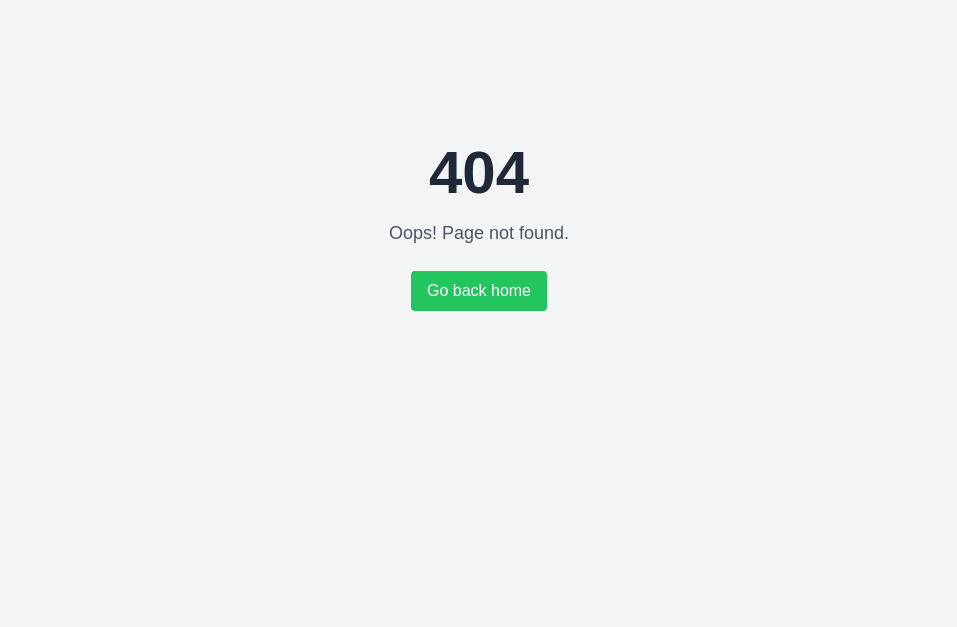
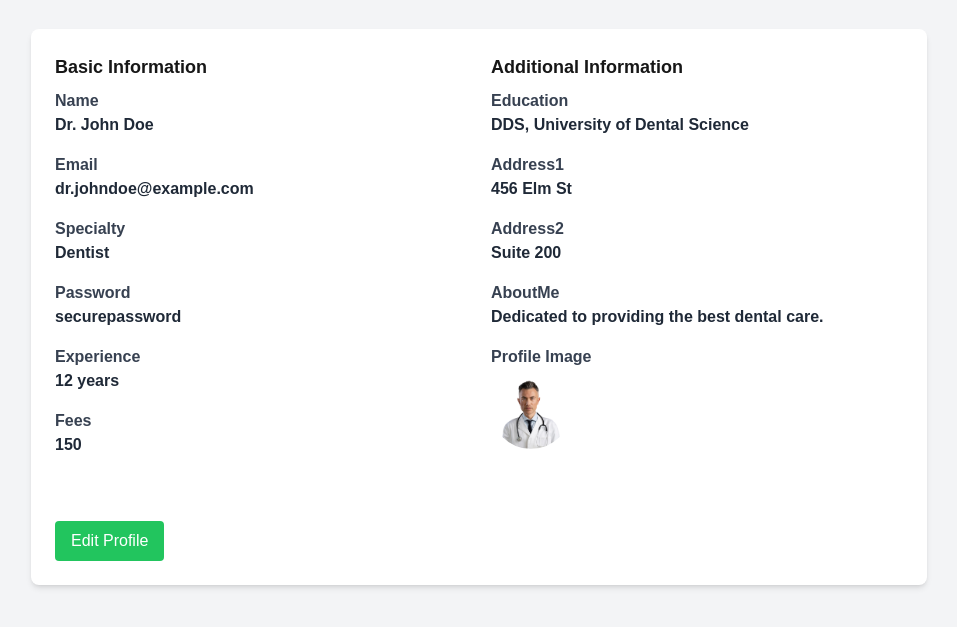
Before and after one commit to Emmanuel10701/Doctor_Appointment-_Syatem, a Next.js app: page /components/doctorprofile in a window 1280 px wide. Before the commit this address had no page. Shown: the part 189-816 px from the top of the page, without its empty margins (161-1118 px from the left). Built offline with nearby package versions, Linux system fonts and the light colour scheme.

Commit message:
Refactor DoctorProfile component and fix TypeScript issues

```diff
--- /dev/null
+++ b/app/components/doctorprofile/page.tsx
@@ -0,0 +1,169 @@
+import React, { useState } from 'react';
+import { toast, ToastContainer } from 'react-toastify';
+import 'react-toastify/dist/ReactToastify.css';
+
+interface DoctorDetails {
+  name: string;
+  email: string;
+  specialty: string;
+  password: string;
+  experience: string;
+  fees: string;
+  education: string;
+  address1: string;
+  address2: string;
+  aboutMe: string;
+  image: string | File; // Keep it as string | File for input handling
+}
+
+const randomDoctorDetails: DoctorDetails = {
+  name: 'Dr. John Doe',
+  email: 'dr.johndoe@example.com',
+  specialty: 'Dentist',
+  password: 'securepassword',
+  experience: '12 years',
+  fees: '150',
+  education: 'DDS, University of Dental Science',
+  address1: '456 Elm St',
+  address2: 'Suite 200',
+  aboutMe: 'Dedicated to providing the best dental care.',
+  image: '/assets/assets_frontend/doc7.png',
+};
+
+const DoctorProfile: React.FC = () => {
+  const [isEditing, setIsEditing] = useState<boolean>(false);
+  const [doctorDetails, setDoctorDetails] = useState<DoctorDetails>(randomDoctorDetails);
+
+  const handleChange = (e: React.ChangeEvent<HTMLInputElement>) => {
+    const { name, value } = e.target;
+    setDoctorDetails((prev) => ({ ...prev, [name]: value }));
+  };
+
+  const handleFileChange = (e: React.ChangeEvent<HTMLInputElement>) => {
+    const files = e.target.files;
+    if (files && files.length > 0) {
+      setDoctorDetails((prev) => ({ ...prev, image: files[0] }));
+    }
+  };
+
+  const handleEdit = () => setIsEditing(true);
+
+  const handleSave = async () => {
+    const formData = new FormData();
+    Object.entries(doctorDetails).forEach(([key, value]) => {
+      if (value) {
+        formData.append(key, value as any);
+      }
+    });
+
+    try {
+      const response = await fetch('/api/doctor/update', {
+        method: 'POST',
+        body: formData,
+      });
+
+      if (!response.ok) throw new Error('Failed to update profile');
+      toast.success('Profile updated successfully');
+    } catch (error: any) {
+      toast.error(`Error updating profile: ${error.message}`);
+    } finally {
+      setIsEditing(false);
+    }
+  };
+
+  const imageUrl = typeof doctorDetails.image === 'string'
+    ? doctorDetails.image
+    : URL.createObjectURL(doctorDetails.image);
+
+  return (
+    <div className="flex flex-col justify-center items-center mt-20 h-screen">
+      <ToastContainer />
+      <div className="p-6 bg-white rounded-lg shadow-md w-full max-w-4xl">
+
+        <div className="flex flex-col md:flex-row  md:space-x-6">
+          {/* First Part: Basic Information */}
+          <div className="flex-1 mb-6">
+            <h3 className="text-lg font-bold mb-2">Basic Information</h3>
+            {['name', 'email', 'specialty', 'password', 'experience', 'fees'].map((key) => (
+              <div key={key} className="mb-4">
+                <label className="block text-gray-700 font-bold">
+                  {key.charAt(0).toUpperCase() + key.slice(1)}
+                </label>
+                {isEditing ? (
+                  <input
+                    type={key === 'password' ? 'password' : 'text'}
+                    name={key}
+                    value={doctorDetails[key as keyof DoctorDetails] as string}
+                    onChange={handleChange}
+                    className="mt-1 block w-full border border-gray-300 rounded-md p-2"
+                  />
+                ) : (
+                  <span className="font-semibold text-gray-800">
+                    {doctorDetails[key as keyof DoctorDetails] || 'N/A'}
+                  </span>
+                )}
+              </div>
+            ))}
+          </div>
+
+          {/* Second Part: Additional Information */}
+          <div className="flex-1 mb-6">
+            <h3 className="text-lg font-bold mb-2">Additional Information</h3>
+            {['education', 'address1', 'address2', 'aboutMe'].map((key) => (
+              <div key={key} className="mb-4">
+                <label className="block text-gray-700 font-bold">
+                  {key.charAt(0).toUpperCase() + key.slice(1)}
+                </label>
+                {isEditing ? (
+                  <input
+                    type="text"
+                    name={key}
+                    value={doctorDetails[key as keyof DoctorDetails] as string}
+                    onChange={handleChange}
+                    className="mt-1 block w-full border border-gray-300 rounded-md p-2"
+                  />
+                ) : (
+                  <span className="font-semibold text-gray-800">
+                    {doctorDetails[key as keyof DoctorDetails] || 'N/A'}
+                  </span>
+                )}
+              </div>
+            ))}
+            <div className="mb-4">
+              <label className="block text-gray-700 font-bold">Profile Image</label>
+              <label className="cursor-pointer">
+                <img
+                  src={imageUrl}
+                  alt="Doctor"
+                  className="h-20 w-20 rounded-full"
+                />
+                {isEditing && (
+                  <input
+                    type="file"
+                    onChange={handleFileChange}
+                    className="hidden"
+                  />
+                )}
+              </label>
+            </div>
+          </div>
+        </div>
+
+        {/* Edit and Save Buttons */}
+        <div className="flex justify-between mt-6">
+          {isEditing ? (
+            <button onClick={handleSave} className="bg-blue-500 text-white px-4 py-2 rounded">
+              Save Profile
+            </button>
+          ) : (
+            <button onClick={handleEdit} className="bg-green-500 text-white px-4 py-2 rounded">
+              Edit Profile
+            </button>
+          )}
+        </div>
+      </div>
+    </div>
+  );
+};
+
+export default DoctorProfile;
--- a/app/doctorpage/page.tsx
+++ b/app/doctorpage/page.tsx
@@ -3,7 +3,7 @@ import React, { useState } from 'react';
 import Image from 'next/image';
 import { FaUserMd, FaCalendarCheck, FaBars } from 'react-icons/fa';
 import { CircularProgress } from '@mui/material';
-import AddDoctorForm from '../components/adddoctor/page'; // Adjust the path if necessary
+import DoctorProfile from '../components/doctorprofile/page'; // Adjust the path if necessary
 
 const appointments = [
   { id: 1, doctor: 'Dr. Smith', date: '2024-09-30', status: 'Confirmed', fee: 100, patientEmail: 'patient1@example.com' },
@@ -113,9 +113,7 @@ const Dashboard: React.FC = () => {
           <button className="md:hidden text-gray-600" onClick={() => setSidebarOpen(true)}>
             <FaBars className="text-2xl" />
           </button>
-          <h1 className="text-3xl font-extrabold bg-clip-text text-transparent bg-gradient-to-r from-indigo-500 to-purple-600 mt-20 mb-4">
-            Welcome to Dashboard
-          </h1>
+
 
           <div className="mb-6">
           <h1 className="text-3xl font-extrabold bg-clip-text text-transparent bg-gradient-to-r from-indigo-500 to-purple-600 mt-20 mb-4">
@@ -180,9 +178,13 @@ const Dashboard: React.FC = () => {
 
               {activeTab === 'profile' && (
                 <div>
-                  <h2 className="text-2xl font-semibold mb-4">Profile</h2>
-                  {/* Profile update form goes here */}
-                  <p>Profile details can be updated here.</p>
+                <h1 className="text-2xl text-center font-extrabold bg-clip-text text-transparent bg-gradient-to-r from-indigo-500 to-purple-600 mt-4 mb-4">
+                Profile
+                </h1>                  {/* Profile update form goes here */}
+                  <div className=' w-full flex '>
+                  <DoctorProfile/>
+
+                  </div>
                 </div>
               )}
             </>
@@ -195,6 +197,7 @@ const Dashboard: React.FC = () => {
             <div className="bg-white p-6 rounded-lg shadow-lg">
               <h2 className="text-lg font-semibold">Confirm Cancellation</h2>
               <p>Are you sure you want to cancel this appointment?</p>
+              <input type="text" />
               <div className="mt-4 flex justify-end">
                 <button className={`bg-red-600 text-white px-4 py-2 rounded mr-2 ${confirmButtonDisabled ? 'opacity-50 cursor-not-allowed' : ''}`} onClick={confirmCancellation} disabled={confirmButtonDisabled}>Confirm</button>
                 <button className="bg-gray-300 px-4 py-2 rounded" onClick={closeModal}>Cancel</button>
```
Also changed, not shown: app/register/page.tsx (added).
